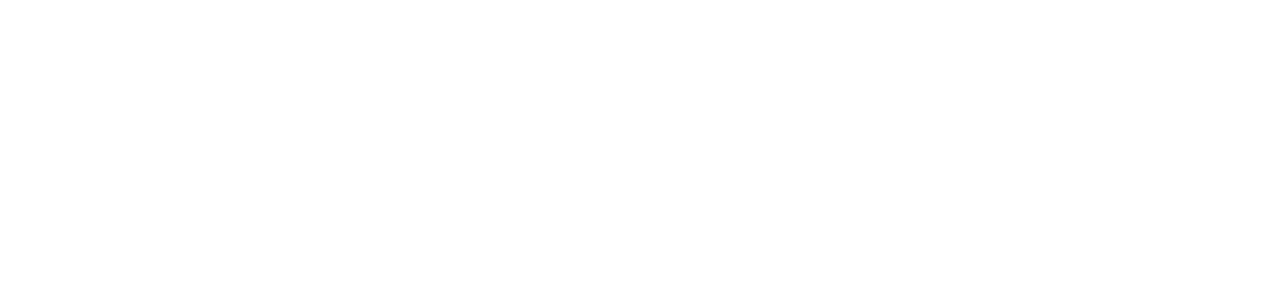
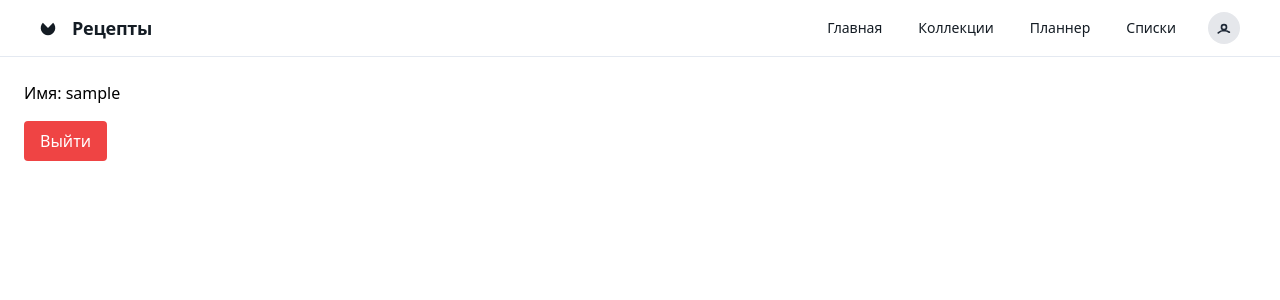
Before and after one commit to ypmk/RecipeApp, a React (Vite) app in the folder frontend/: page /user in a window 1280 px wide. Before the commit this address had no page. Shown: the top 300 px of the page. Built offline with nearby package versions, Linux system fonts and the light colour scheme; sample sign-in values are in the browser's storage.

Commit message:
Создана страница пользователя

```diff
--- a/frontend/src/App.tsx
+++ b/frontend/src/App.tsx
@@ -17,6 +17,8 @@
 import ShoppingListsPage from "./pages/ShoppingListsPage.tsx";
 import ListDetailsPage from "./pages/ListDetailsPage.tsx";
 import {RequireAuth} from "./context/RequireAuth.tsx";
+import FriendsPage from "./pages/FriendsPage.tsx";
+import UserPage from "./pages/UserPage.tsx";
 
 const App: React.FC = () => {
     return (
@@ -116,6 +118,22 @@
                         }
                     />
 
+                    <Route path="/friends" element={
+
+                            <FriendsPage />
+
+                        }
+                    />
+
+
+                    <Route path="/user" element={
+
+                            <UserPage />
+
+                    }
+                    />
+
+
                 </Routes>
             </AuthProvider>
         </div>
--- a/frontend/src/components/Header.tsx
+++ b/frontend/src/components/Header.tsx
@@ -1,17 +1,10 @@
-// src/components/Header.tsx
 import {useContext, useState} from 'react';
 import { Link } from 'react-router-dom';
 import { AuthContext } from '../context/AuthContext';
 
 const Header = () => {
     const { user, setUser } = useContext(AuthContext);
-    const [showLogout, setShowLogout] = useState(false);
 
-
-    const handleLogout = () => {
-        localStorage.removeItem('token');
-        setUser(null);
-    };
 
     const navItems = [
         { title: 'Главная', to: '/main' },
@@ -44,10 +37,8 @@
                 </nav>
                 <div className="flex items-center gap-4 text-sm font-medium">
                     {user ? (
-                        <div className="relative">
+                        <Link to="/user">
                             <button
-                                onClick={() => setShowLogout(prev => !prev)}
-                                onBlur={() => setTimeout(() => setShowLogout(false), 150)}
                                 className="w-8 h-8 flex items-center justify-center bg-gray-200 rounded-full focus:outline-none"
                             >
                                 <svg
@@ -65,15 +56,7 @@
                                     />
                                 </svg>
                             </button>
-                            {showLogout && (
-                                <button
-                                    onClick={handleLogout}
-                                    className="absolute right-0 mt-2 px-3 py-1 rounded bg-red-500 text-white text-sm hover:bg-red-600 transition z-50"
-                                >
-                                    Выйти
-                                </button>
-                            )}
-                        </div>
+                        </Link>
                     ) : (
                         <>
                             <Link to="/login">
--- /dev/null
+++ b/frontend/src/components/UserDetails.tsx
@@ -0,0 +1,32 @@
+import React, { useContext } from 'react';
+import { useNavigate } from 'react-router-dom';
+import { AuthContext } from '../context/AuthContext';
+
+const UserDetails: React.FC = () => {
+    const { user, setUser } = useContext(AuthContext);
+    const navigate = useNavigate();
+
+    const handleLogout = () => {
+        localStorage.removeItem('token');
+        setUser(null);
+        navigate('/login');
+    };
+
+    return (
+        <div className="p-6">
+            {user ? (
+                <p className="mb-4">Имя: <span className="font-medium">{user.username}</span></p>
+            ) : (
+                <p className="mb-4 text-red-500">Пользователь не найден</p>
+            )}
+            <button
+                onClick={handleLogout}
+                className="px-4 py-2 rounded bg-red-500 text-white hover:bg-red-600 transition"
+            >
+                Выйти
+            </button>
+        </div>
+    );
+};
+
+export default UserDetails;
--- /dev/null
+++ b/frontend/src/pages/UserPage.tsx
@@ -0,0 +1,14 @@
+import React from 'react';
+import Header from "../components/Header";
+import UserDetails from "../components/UserDetails.tsx";
+
+const UserPage: React.FC = () => {
+    return (
+        <div>
+            <Header />
+            <UserDetails />
+        </div>
+    );
+};
+
+export default UserPage;
```
